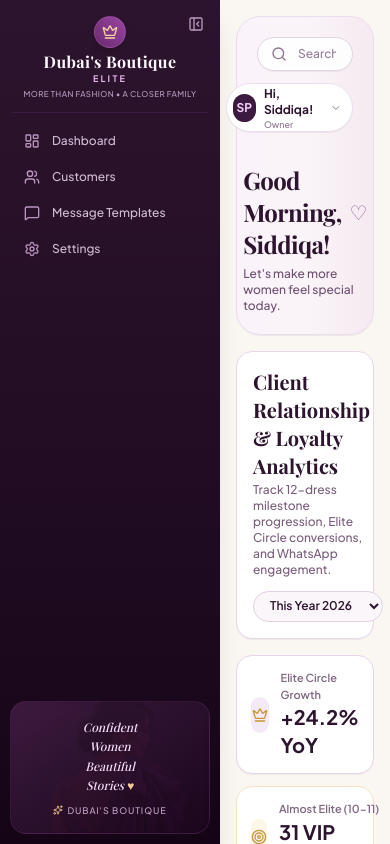
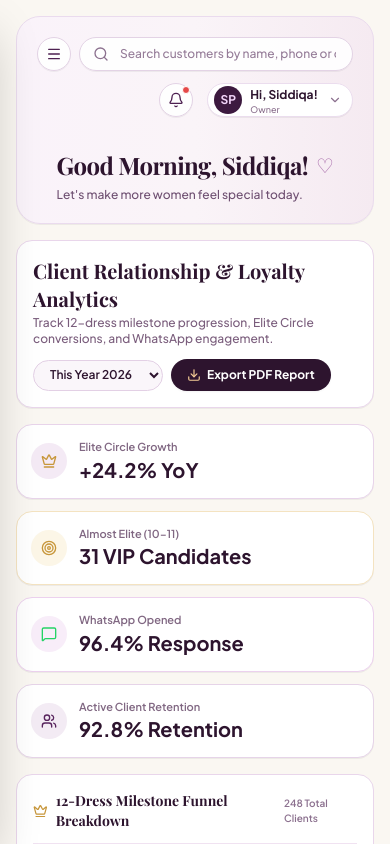
Before and after one commit to sadekap9/db_elite, a Next.js app: page /reports in a window 390 px wide. Shown: the top 844 px of the page. Built offline with nearby package versions, Linux system fonts and the light colour scheme; a web font is replaced by a local one.

Commit message:
Enhance mobile and desktop responsiveness with mobile drawer and header controls

```diff
--- a/app/customers/page.tsx
+++ b/app/customers/page.tsx
@@ -126,6 +126,12 @@ export default function CustomersPage() {
   const [isSidebarOpen, setIsSidebarOpen] = useState(true);
   const [searchQuery, setSearchQuery] = useState("");
   const [selectedCategory, setSelectedCategory] = useState("All");
+
+  React.useEffect(() => {
+    if (typeof window !== "undefined" && window.innerWidth < 768) {
+      setIsSidebarOpen(false);
+    }
+  }, []);
 
   React.useEffect(() => {
     fetch("/api/customers")
--- a/app/message-templates/page.tsx
+++ b/app/message-templates/page.tsx
@@ -42,6 +42,12 @@ export default function MessageTemplatesPage() {
   const [templates, setTemplates] = useState<TemplateItem[]>([]);
   const [customerOptions, setCustomerOptions] = useState<CustomerData[]>([]);
   const [loading, setLoading] = useState(true);
+
+  React.useEffect(() => {
+    if (typeof window !== "undefined" && window.innerWidth < 768) {
+      setIsSidebarOpen(false);
+    }
+  }, []);
 
   React.useEffect(() => {
     // Fetch Templates
--- a/app/page.tsx
+++ b/app/page.tsx
@@ -16,6 +16,12 @@ export default function Home() {
   const [searchQuery, setSearchQuery] = useState("");
   const [activeNavTab, setActiveNavTab] = useState("Dashboard");
   const [isSidebarOpen, setIsSidebarOpen] = useState(true);
+
+  React.useEffect(() => {
+    if (typeof window !== "undefined" && window.innerWidth < 768) {
+      setIsSidebarOpen(false);
+    }
+  }, []);
 
   // Modal States
   const [selectedCustomer, setSelectedCustomer] = useState<CustomerData | null>(null);
--- a/app/purchases/page.tsx
+++ b/app/purchases/page.tsx
@@ -39,6 +39,12 @@ export default function PurchasesPage() {
   const [messageCustomer, setMessageCustomer] = useState<CustomerData | null>(null);
   const [isMessageModalOpen, setIsMessageModalOpen] = useState(false);
   const [quickActionType, setQuickActionType] = useState<string | null>(null);
+
+  React.useEffect(() => {
+    if (typeof window !== "undefined" && window.innerWidth < 768) {
+      setIsSidebarOpen(false);
+    }
+  }, []);
 
   React.useEffect(() => {
     fetch("/api/customers")
--- a/app/reports/page.tsx
+++ b/app/reports/page.tsx
@@ -21,6 +21,12 @@ export default function ReportsPage() {
   const [selectedTimeframe, setSelectedTimeframe] = useState("This Year 2026");
   const [quickActionType, setQuickActionType] = useState<string | null>(null);
   const [, setSearchQuery] = useState("");
+
+  React.useEffect(() => {
+    if (typeof window !== "undefined" && window.innerWidth < 768) {
+      setIsSidebarOpen(false);
+    }
+  }, []);
 
   const [toastMsg, setToastMsg] = useState<string | null>(null);
 
--- a/app/settings/page.tsx
+++ b/app/settings/page.tsx
@@ -32,6 +32,12 @@ export default function SettingsPage() {
   const [activeNavTab, setActiveNavTab] = useState("Settings");
   const [isSidebarOpen, setIsSidebarOpen] = useState(true);
   const [isSaved, setIsSaved] = useState(false);
+
+  React.useEffect(() => {
+    if (typeof window !== "undefined" && window.innerWidth < 768) {
+      setIsSidebarOpen(false);
+    }
+  }, []);
 
   // Default Today and 6 Months Later
   const todayStr = new Date().toISOString().split("T")[0];
--- a/components/Header.tsx
+++ b/components/Header.tsx
@@ -16,6 +16,7 @@ import {
   Eye,
   EyeOff,
   Save,
+  Menu,
 } from "lucide-react";
 import { useRouter } from "next/navigation";
 
@@ -25,7 +26,7 @@ interface HeaderProps {
   onToggleSidebar?: () => void;
 }
 
-export default function Header({ onSearchChange }: HeaderProps) {
+export default function Header({ onSearchChange, onToggleSidebar }: HeaderProps) {
   const [isAdminMenuOpen, setIsAdminMenuOpen] = useState(false);
   const [isNotificationsOpen, setIsNotificationsOpen] = useState(false);
   const [isProfileModalOpen, setIsProfileModalOpen] = useState(false);
@@ -136,8 +137,18 @@ export default function Header({ onSearchChange }: HeaderProps) {
 
         {/* Top Row: Search Bar & Admin Controls */}
         <div className="relative z-10 flex flex-col sm:flex-row items-center justify-between gap-3">
+          <div className="flex items-center gap-2 w-full sm:w-auto">
+            {onToggleSidebar && (
+              <button
+                onClick={onToggleSidebar}
+                className="md:hidden p-2 rounded-full bg-white/90 border border-[#E3D3E5] text-[#4D2051] hover:bg-[#EADBEE] transition-all cursor-pointer shadow-2xs shrink-0"
+                title="Toggle Menu"
+              >
+                <Menu className="w-4 h-4" />
+              </button>
+            )}
             {/* Search Bar */}
-          <div className="relative w-full sm:w-96">
+            <div className="relative w-full sm:w-80 md:w-96">
               <Search className="absolute left-3.5 top-1/2 -translate-y-1/2 w-4 h-4 text-[#8C718F]" />
               <input
                 type="text"
@@ -145,6 +156,7 @@ export default function Header({ onSearchChange }: HeaderProps) {
                 onChange={(e) => onSearchChange?.(e.target.value)}
                 className="w-full pl-10 pr-4 py-2 rounded-full bg-white/90 border border-[#E3D3E5] text-xs font-medium text-[#2D142E] placeholder-[#957C98] focus:outline-none focus:ring-2 focus:ring-[#713476]/30 transition-all shadow-2xs"
               />
+            </div>
           </div>
 
           {/* Right Actions */}
--- a/components/MetricsGrid.tsx
+++ b/components/MetricsGrid.tsx
@@ -79,7 +79,7 @@ export default function MetricsGrid() {
   ];
 
   return (
-    <div className="grid grid-cols-1 sm:grid-cols-2 lg:grid-cols-4 gap-3">
+    <div className="grid grid-cols-2 lg:grid-cols-4 gap-2.5 sm:gap-3">
       {metrics.map((item, idx) => {
         const Icon = item.icon;
         return (
--- a/components/Sidebar.tsx
+++ b/components/Sidebar.tsx
@@ -46,9 +46,18 @@ export default function Sidebar({
   };
 
   return (
+    <>
+      {/* Mobile Backdrop Overlay */}
+      {isOpen && (
+        <div
+          onClick={onToggleSidebar}
+          className="fixed inset-0 bg-black/50 backdrop-blur-xs z-40 md:hidden animate-in fade-in duration-200"
+        />
+      )}
+
       <aside
-      className={`sticky top-0 h-screen shrink-0 text-white flex flex-col justify-between select-none relative shadow-xl z-30 transition-all duration-300 overflow-y-auto no-scrollbar ${
-        isOpen ? "w-[220px]" : "w-16"
+        className={`fixed md:sticky top-0 left-0 h-screen shrink-0 text-white flex flex-col justify-between select-none shadow-2xl md:shadow-xl z-50 md:z-30 transition-all duration-300 overflow-y-auto no-scrollbar ${
+          isOpen ? "w-[230px] translate-x-0" : "-translate-x-full md:translate-x-0 md:w-16"
         }`}
         style={{
           background: "linear-gradient(180deg, #2D142E 0%, #1F0B21 65%, #150416 100%)",
@@ -158,5 +167,6 @@ export default function Sidebar({
         </div>
       )}
     </aside>
+  </>
 );
 }
```
Lines whose indentation alone changed are shown as unchanged.
